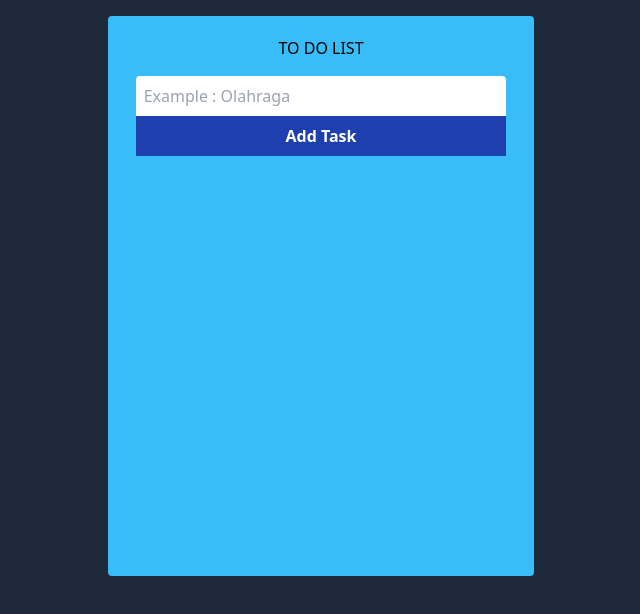
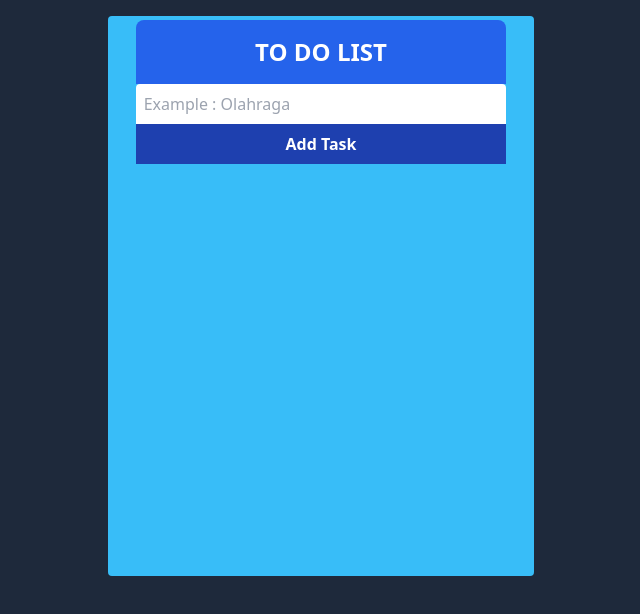
Before and after one commit to Gefila/TO-DO-LIST-REACT, a React (Vite) app: page / in a window 1280 px wide. Shown: the top 614 px of the page, without its empty margins (319-959 px from the left). Built offline with nearby package versions, Linux system fonts and the light colour scheme.

Commit message:
Add Header component to App.jsx

```diff
--- a/src/App.jsx
+++ b/src/App.jsx
@@ -1,6 +1,7 @@
 import { useEffect, useState } from "react";
 import Task from "./components/Task";
 import Form from "./components/Form";
+import Header from "./components/Header";
 
 function App() {
 	const [todo, setTodo] = useState(() => {
@@ -53,7 +54,7 @@ function App() {
 	return (
 		<div className="bg-slate-800 w-full h-screen flex flex-col items-center">
 			<div className="bg-sky-400 flex flex-col px-7 py-1 items-center w-2/6 min-h-[70%]  mt-4 rounded">
-				<div className="py-4">TO DO LIST</div>
+				<Header></Header>
 				<Form
 					edit={edit}
 					onChange={(e) => setTask(e.target.value)}
--- /dev/null
+++ b/src/components/Header.jsx
@@ -0,0 +1,5 @@
+export default function Header() {
+    return (
+        <h1 className="bg-blue-600 w-full text-center py-4 text-white font-bold text-2xl rounded-t-lg">TO DO LIST</h1>
+    )
+}
```
